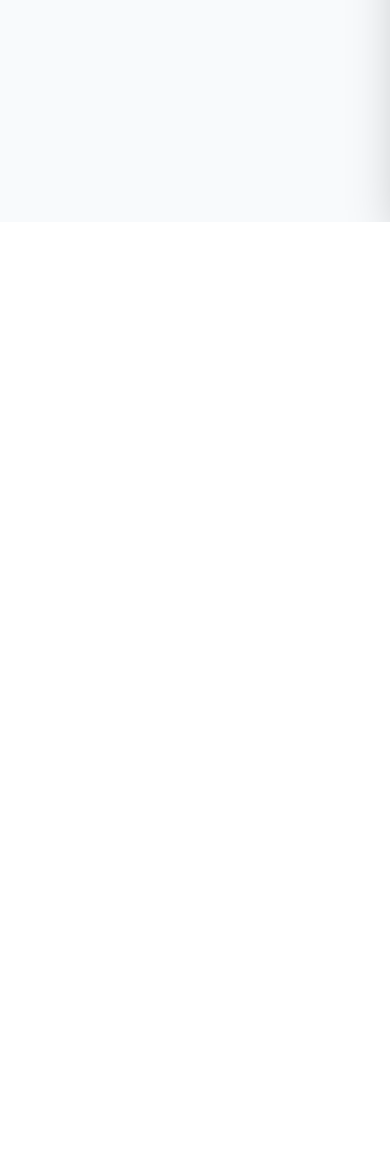
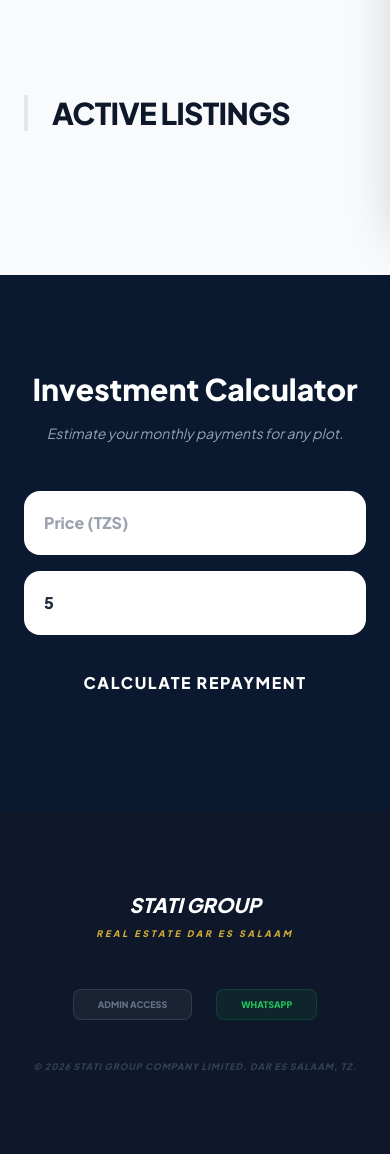
Before and after one commit to ngamilagaboniface-beep/Stati_Group, a Flask app: page / in a window 390 px wide. Shown: the part 622-1776 px from the top of the page. Before the commit the page ends 844 px from the top, so only its background shows below. Run offline with Flask 3, Linux system fonts and the light colour scheme; some libraries are stand-ins or nearby versions.

Commit message:
Update index.html

```diff
--- a/templates/index.html
+++ b/templates/index.html
@@ -3,104 +3,125 @@
 <head>
     <meta charset="UTF-8">
     <meta name="viewport" content="width=device-width, initial-scale=1.0">
-    <title>Stati Group | Plot Selection</title>
+    <title>Stati Group Company Limited | Luxury Real Estate</title>
     <script src="https://cdn.tailwindcss.com"></script>
-    <link href="https://fonts.googleapis.com/css2?family=Plus+Jakarta+Sans:wght@400;800&display=swap" rel="stylesheet">
+    <link href="https://fonts.googleapis.com/css2?family=Plus+Jakarta+Sans:wght@300;400;600;800&display=swap" rel="stylesheet">
     <style>
-        body { font-family: 'Plus Jakarta Sans', sans-serif; }
+        body { font-family: 'Plus Jakarta Sans', sans-serif; scroll-behavior: smooth; }
         .bg-stati-blue { background-color: #0A192F; }
         .text-stati-gold { color: #D4AF37; }
+        .hero-bg { background: linear-gradient(rgba(10,25,47,0.8), rgba(10,25,47,0.9)), url('https://images.unsplash.com/photo-1512917774080-9991f1c4c750?auto=format&fit=crop&w=1600&q=80'); background-size: cover; }
     </style>
 </head>
-<body class="bg-slate-50">
+<body class="bg-slate-50 text-slate-900">
 
-    <nav class="bg-white border-b p-6 sticky top-0 z-50">
+    <nav class="bg-white/90 backdrop-blur sticky top-0 z-50 border-b p-4">
         <div class="container mx-auto flex justify-between items-center">
-            <h1 class="font-black text-2xl text-stati-blue italic">STATI GROUP</h1>
-            <button onclick="toggleCart()" class="relative bg-stati-blue text-white px-6 py-2 rounded-full font-bold text-xs uppercase tracking-widest">
-                Cart (<span id="cart-count">0</span>)
-            </button>
+            <a href="/" class="flex flex-col">
+                <span class="text-stati-blue font-black text-xl italic uppercase">Stati Group</span>
+                <span class="text-stati-gold text-[8px] font-bold uppercase tracking-widest">Company Limited</span>
+            </a>
+            <div class="flex items-center gap-6">
+                <button onclick="toggleCart()" class="bg-stati-blue text-white px-5 py-2 rounded-full text-[10px] font-bold uppercase tracking-widest">
+                    Selection (<span id="cart-count">0</span>)
+                </button>
+                <a href="/login" class="hidden md:block text-[10px] font-bold text-slate-400 uppercase hover:text-stati-gold">Staff Login</a>
+            </div>
         </div>
     </nav>
 
-    <section class="py-20 container mx-auto px-6">
-        <div class="grid grid-cols-1 md:grid-cols-3 gap-8">
+    <header class="hero-bg py-32 text-center text-white px-6">
+        <h1 class="text-4xl md:text-7xl font-black mb-6 tracking-tighter">Find Your Future Plot</h1>
+        <p class="text-slate-400 mb-12 text-lg">Premium residential and commercial plots in Dar es Salaam.</p>
+        <form action="/" method="GET" class="bg-white p-2 rounded-2xl flex flex-col md:row gap-2 max-w-3xl mx-auto shadow-2xl">
+            <input type="text" name="location" placeholder="Search by area (e.g. Masaki, Kigamboni...)" class="flex-1 p-4 text-slate-800 outline-none rounded-xl text-sm">
+            <button class="bg-stati-blue text-stati-gold px-10 py-4 rounded-xl font-black uppercase text-xs">Search</button>
+        </form>
+    </header>
+
+    <section id="plots" class="py-24 container mx-auto px-6">
+        <div class="flex justify-between items-end mb-12 border-l-4 border-stati-gold pl-6">
+            <h2 class="text-3xl font-black text-stati-blue uppercase tracking-tight">Active Listings</h2>
+        </div>
+        <div class="grid grid-cols-1 md:grid-cols-3 gap-10">
             {% for p in properties %}
-            <div class="bg-white p-6 rounded-[2rem] shadow-sm border border-slate-100">
-                <img src="{{ p.image_url }}" class="w-full h-48 object-cover rounded-2xl mb-4">
-                <h3 class="font-black text-stati-blue text-lg">{{ p.title }}</h3>
-                <p class="text-slate-400 text-xs mb-4 uppercase">{{ p.location }}</p>
-                <div class="flex justify-between items-center">
-                    <span class="font-bold text-stati-blue">{{ "{:,.0f}".format(p.price) }} TZS</span>
-                    <button onclick="addToCart('{{ p.title }}')" class="bg-stati-gold text-white px-4 py-2 rounded-xl text-[10px] font-black uppercase">Add to Cart</button>
+            <div class="bg-white rounded-[2rem] overflow-hidden shadow-sm border border-slate-100 group">
+                <img src="{{ p.image_url }}" class="w-full h-64 object-cover group-hover:scale-105 transition duration-500">
+                <div class="p-8">
+                    <p class="text-stati-gold text-[10px] font-black uppercase tracking-widest mb-2">{{ p.location }}</p>
+                    <h3 class="text-xl font-black text-stati-blue mb-6">{{ p.title }}</h3>
+                    <div class="flex justify-between items-center pt-6 border-t">
+                        <span class="text-xl font-black text-stati-blue">{{ "{:,.0f}".format(p.price) }} TZS</span>
+                        <button onclick="addToCart('{{ p.title }}')" class="bg-stati-gold text-white px-4 py-2 rounded-xl text-[10px] font-black uppercase">Add to Selection</button>
+                    </div>
                 </div>
             </div>
             {% endfor %}
         </div>
     </section>
 
+    <section class="py-24 bg-stati-blue text-white">
+        <div class="container mx-auto px-6 max-w-xl text-center">
+            <h2 class="text-3xl font-black mb-4">Investment Calculator</h2>
+            <p class="text-slate-400 text-sm mb-12 italic">Estimate your monthly payments for any plot.</p>
+            <div class="space-y-4">
+                <input type="number" id="c_p" placeholder="Price (TZS)" class="w-full p-5 rounded-2xl text-slate-800 outline-none font-bold">
+                <input type="number" id="c_y" value="5" placeholder="Years" class="w-full p-5 rounded-2xl text-slate-800 outline-none font-bold">
+                <button onclick="runCalc()" class="w-full bg-stati-gold text-stati-blue font-black py-5 rounded-2xl uppercase tracking-widest">Calculate Repayment</button>
+                <div id="c_res" class="hidden mt-8 p-8 bg-white/10 rounded-2xl text-3xl font-black text-stati-gold"></div>
+            </div>
+        </div>
+    </section>
+
     <div id="cart-sidebar" class="fixed top-0 right-0 h-full w-full md:w-96 bg-white shadow-2xl z-[100] transform translate-x-full transition-transform duration-300 p-8 overflow-y-auto">
         <div class="flex justify-between items-center mb-10">
-            <h2 class="font-black text-xl text-stati-blue">Your Selection</h2>
-            <button onclick="toggleCart()" class="text-slate-400 text-xs font-bold uppercase">Close</button>
+            <h2 class="font-black text-xl text-stati-blue">Your Inquiry List</h2>
+            <button onclick="toggleCart()" class="text-slate-400 text-[10px] font-black uppercase tracking-widest border border-slate-100 px-4 py-2 rounded-lg">Close</button>
         </div>
-
-        <div id="cart-items" class="space-y-4 mb-10">
-            <p class="text-slate-400 text-sm italic">No plots selected yet...</p>
-        </div>
-
-        <div class="border-t pt-8">
-            <h3 class="font-black text-sm uppercase text-stati-gold mb-6">Send Inquiry</h3>
+        <div id="cart-items" class="space-y-4 mb-10"></div>
+        <div class="border-t pt-10">
+            <h3 class="font-black text-[10px] uppercase text-stati-gold mb-6 tracking-[0.2em]">Contact Details</h3>
             <form action="/send_inquiry" method="POST" class="space-y-4">
                 <input type="hidden" name="cart_data" id="cart_data">
-                <input type="text" name="name" placeholder="Full Name" required class="w-full p-4 bg-slate-50 rounded-xl outline-none text-sm">
-                <input type="email" name="email" placeholder="Email Address" required class="w-full p-4 bg-slate-50 rounded-xl outline-none text-sm">
-                <input type="text" name="phone" placeholder="Phone (e.g. 0797...)" required class="w-full p-4 bg-slate-50 rounded-xl outline-none text-sm">
-                <button type="submit" class="w-full bg-stati-blue text-white py-5 rounded-xl font-black uppercase tracking-widest text-xs">Send Details to Stati Group</button>
+                <input type="text" name="name" placeholder="Full Name" required class="w-full p-4 bg-slate-50 border rounded-xl outline-none text-sm">
+                <input type="email" name="email" placeholder="Email Address" required class="w-full p-4 bg-slate-50 border rounded-xl outline-none text-sm">
+                <input type="text" name="phone" placeholder="Phone Number" required class="w-full p-4 bg-slate-50 border rounded-xl outline-none text-sm">
+                <button type="submit" class="w-full bg-stati-blue text-white py-5 rounded-xl font-black uppercase tracking-widest text-[10px]">Send Inquiry to Stati Group</button>
             </form>
         </div>
     </div>
 
+    <footer class="bg-slate-900 text-white py-20 text-center">
+        <div class="container mx-auto px-6">
+            <h2 class="text-xl font-black italic mb-2">STATI GROUP</h2>
+            <p class="text-stati-gold text-[9px] font-bold uppercase tracking-[0.3em] mb-12 italic">Real Estate Dar es Salaam</p>
+            <div class="mb-10 flex justify-center gap-6">
+                <a href="/login" class="bg-white/5 border border-white/10 px-6 py-2 rounded-lg text-[9px] font-black uppercase text-slate-500 hover:text-stati-gold transition">Admin Access</a>
+                <a href="https://wa.me/255797060911" class="bg-green-600/10 border border-green-600/20 px-6 py-2 rounded-lg text-[9px] font-black uppercase text-green-500 hover:bg-green-600 hover:text-white transition">WhatsApp</a>
+            </div>
+            <p class="text-[9px] text-slate-700 uppercase font-black tracking-widest italic">&copy; 2026 Stati Group Company Limited. Dar es Salaam, TZ.</p>
+        </div>
+    </footer>
+
     <script>
         let cart = [];
-
-        function addToCart(title) {
-            if(!cart.includes(title)) {
-                cart.push(title);
-                updateCartUI();
-                alert(title + " added to selection.");
-            }
+        function addToCart(t) { if(!cart.includes(t)) { cart.push(t); updateUI(); } }
+        function toggleCart() { document.getElementById('cart-sidebar').classList.toggle('translate-x-full'); }
+        function updateUI() {
+            const container = document.getElementById('cart-items');
+            document.getElementById('cart-count').innerText = cart.length;
+            document.getElementById('cart_data').value = cart.join(', ');
+            container.innerHTML = cart.length === 0 ? '<p class="text-slate-400 text-xs italic">Selection empty...</p>' :
+                cart.map(item => `<div class="bg-slate-50 p-4 rounded-xl flex justify-between items-center"><span class="font-bold text-[10px] text-stati-blue uppercase">${item}</span><button onclick="rm('${item}')" class="text-red-500 text-[9px] font-black">X</button></div>`).join('');
         }
-
-        function toggleCart() {
-            const sidebar = document.getElementById('cart-sidebar');
-            sidebar.classList.toggle('translate-x-full');
-        }
-
-        function updateCartUI() {
-            const container = document.getElementById('cart-items');
-            const count = document.getElementById('cart-count');
-            const hiddenInput = document.getElementById('cart_data');
-
-            count.innerText = cart.length;
-            hiddenInput.value = cart.join(', ');
-
-            if(cart.length === 0) {
-                container.innerHTML = '<p class="text-slate-400 text-sm italic">No plots selected...</p>';
-                return;
-            }
-
-            container.innerHTML = cart.map(item => `
-                <div class="bg-slate-50 p-4 rounded-xl flex justify-between items-center">
-                    <span class="font-bold text-xs text-stati-blue uppercase">${item}</span>
-                    <button onclick="removeFromCart('${item}')" class="text-red-500 text-[10px] font-bold">Remove</button>
-                </div>
-            `).join('');
-        }
-
-        function removeFromCart(title) {
-            cart = cart.filter(item => item !== title);
-            updateCartUI();
+        function rm(t) { cart = cart.filter(i => i !== t); updateUI(); }
+        function runCalc() {
+            let p = document.getElementById('c_p').value;
+            let y = document.getElementById('c_y').value;
+            if(!p || !y) return;
+            let r = (p * 1.15) / (y * 12);
+            document.getElementById('c_res').innerText = Math.round(r).toLocaleString() + " TZS / Mo";
+            document.getElementById('c_res').classList.remove('hidden');
         }
     </script>
 </body>
```
